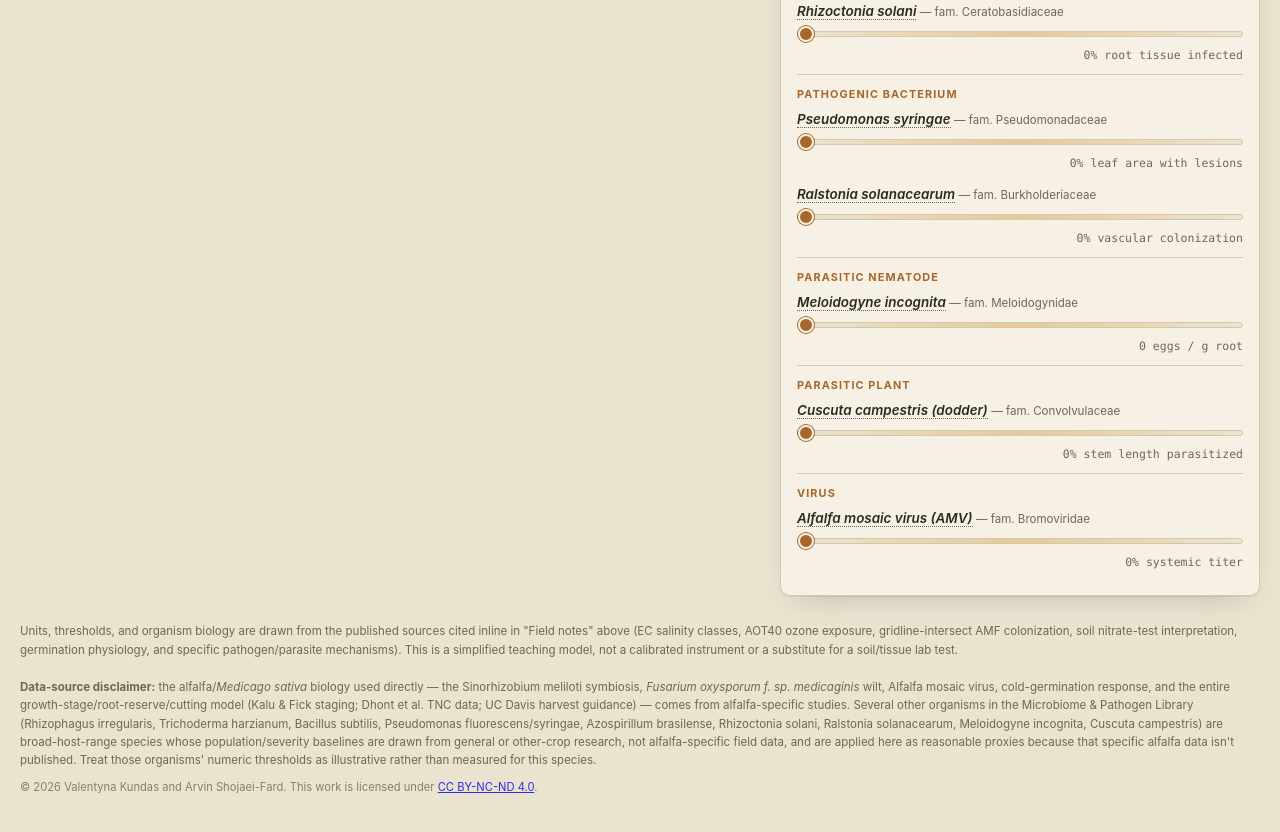
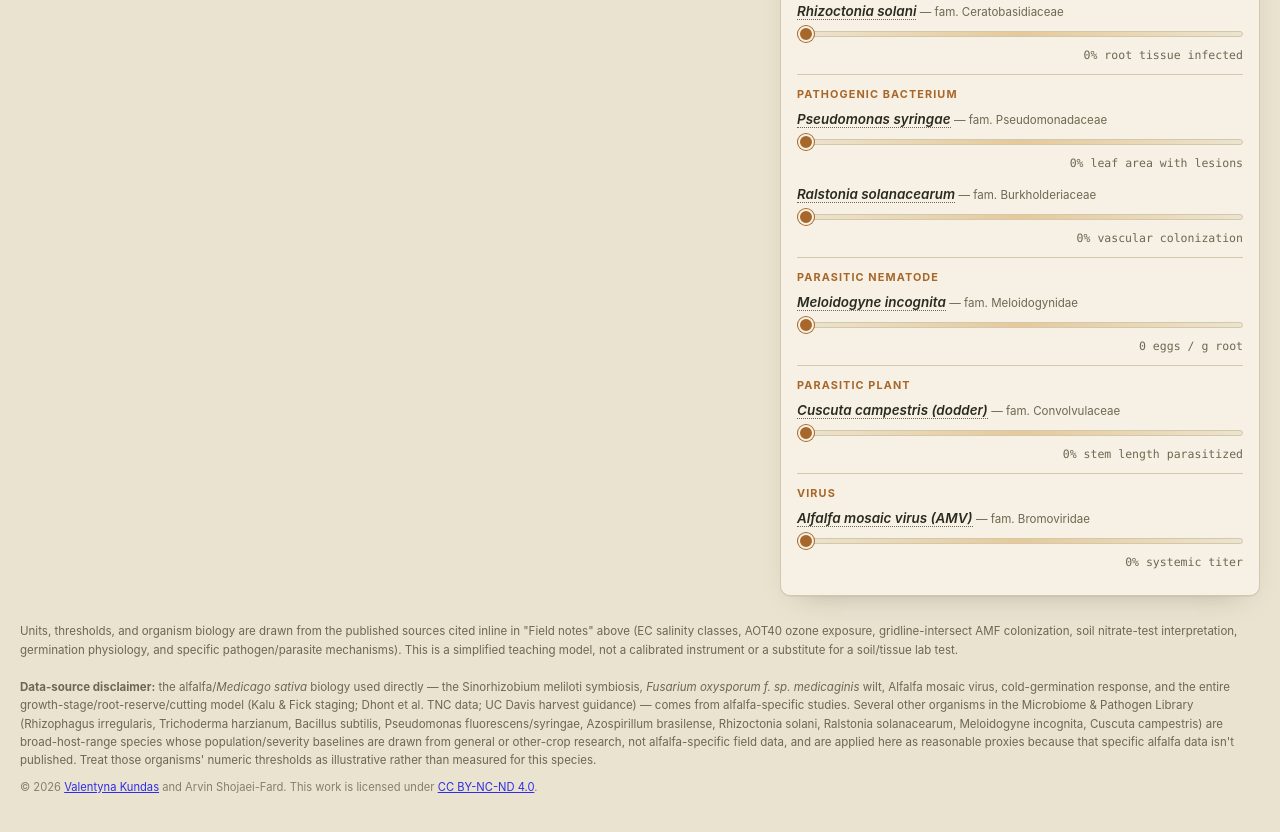
Before and after one commit to AV-Bio/phytobiome, a plain HTML site: page index.html in a window 1280 px wide. Shown: the part 3445-4277 px from the top of the page. Drawn offline with Linux system fonts and the light colour scheme.

Commit message:
Link Valentyna Kundas to her website
Co-Authored-By: Claude Fable 5.1 <noreply@anthropic.com>
Claude-Session: https://claude.ai/code/session_014f1cGaZGs9s5QxPwTHxfik

```diff
--- a/index.html
+++ b/index.html
@@ -269,7 +269,7 @@ footer.copyright{ max-width:1260px; margin:10px auto 0; font-size:.7rem; color:v
   <footer class="credit" id="creditGeneric" hidden>
     Units and thresholds are drawn from the published sources cited inline in "Field notes" above. In this generalized mode, no organism is claimed as a specific species — every microbiome slider represents an unspecified member of its functional role (AMF, rhizobial symbiont, PGPR, pathogen, parasite, or virus), and the growth-stage sequence models the general vegetative→bud→flower→seedpod pattern typical of nodulating legumes rather than alfalfa's specific Kalu &amp; Fick scale. This is a simplified teaching model, not a calibrated instrument.
   </footer>
-  <footer class="copyright">© 2026 Valentyna Kundas and Arvin Shojaei-Fard. This work is licensed under <a href="https://creativecommons.org/licenses/by-nc-nd/4.0/" rel="license noopener" target="_blank">CC BY-NC-ND 4.0</a>.</footer>
+  <footer class="copyright">© 2026 <a href="https://valentynakundas.github.io/" rel="author">Valentyna Kundas</a> and Arvin Shojaei-Fard. This work is licensed under <a href="https://creativecommons.org/licenses/by-nc-nd/4.0/" rel="license noopener" target="_blank">CC BY-NC-ND 4.0</a>.</footer>
 </div>
 
 <script>
```
